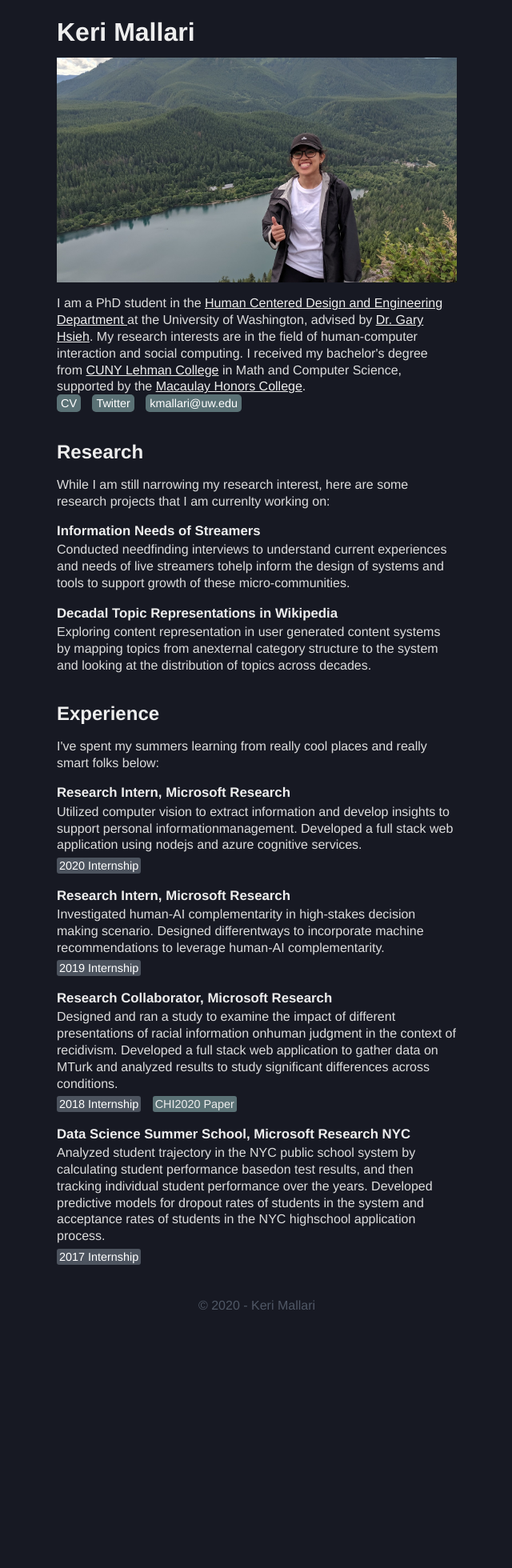
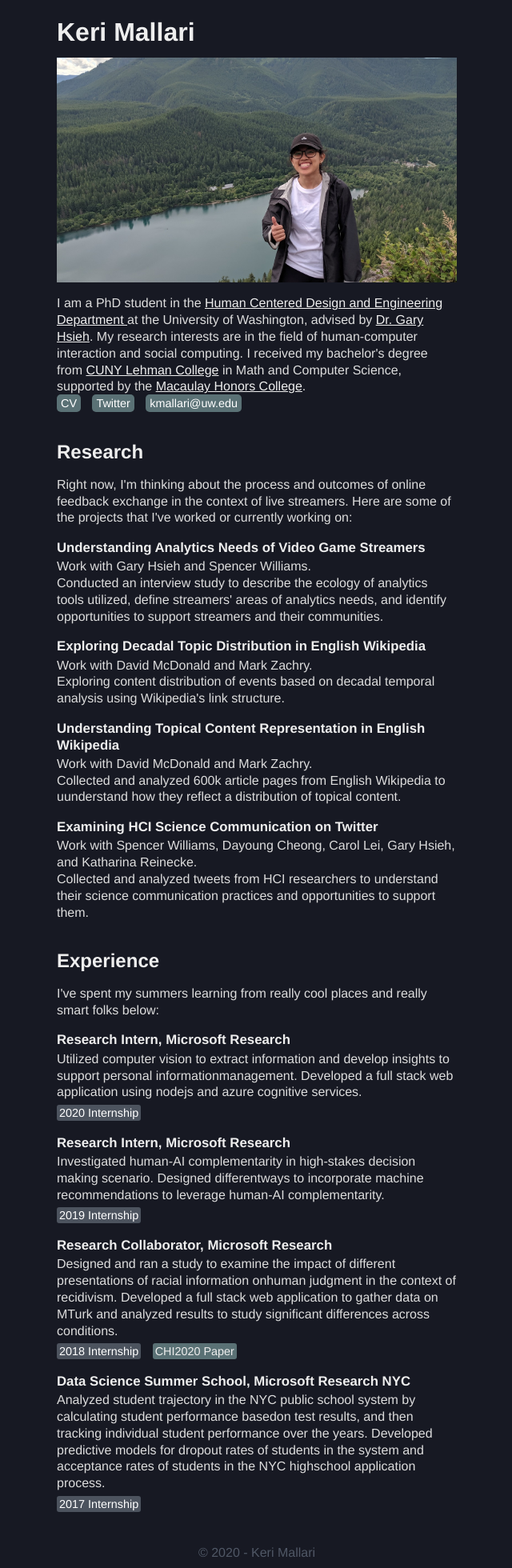
Before and after one commit to kerixyz/temp, a Jekyll site: the page built from index.html, in a window 1280 px wide. Shown: the whole page at 80% size, without its empty margins (319-959 px from the left). Built offline with Jekyll 4.4.1, drawn with Linux system fonts in a browser that asks for light colours; before the commit the page ends 1651 px from its top, so only the background shows below that.

Commit message:
updated description of projects

```diff
--- a/index.html
+++ b/index.html
@@ -5,19 +5,37 @@ title: Keri Mallari
 <div id="research" class="block">
     <h2>Research</h2>
     <p>
-        While I am still narrowing my research interest, here are some research projects that I am currenlty working on:
+        Right now, I'm thinking about the process and outcomes of online feedback exchange in the context of live streamers. Here are some of the projects that I've worked or currently working on:
     </p>
     <div class="project_block">
         <div class="project">
-            <h3>Information Needs of Streamers</h3>
+            <h3>Understanding Analytics Needs of Video Game Streamers</h3>
             <div class="description">
-                Conducted needfinding interviews to understand current experiences and needs of live streamers tohelp inform the design of systems and tools to support growth of these micro-communities.
+                Work with Gary Hsieh and Spencer Williams. </br>
+                Conducted an interview study to describe the ecology of analytics tools utilized, define streamers' areas of analytics needs, and identify opportunities to support streamers and their communities.
+            </div>
+        </div>
+
+        <div class="project">
+            <h3>Exploring Decadal Topic Distribution in English Wikipedia</h3>
+            <div class="description">
+                Work with David McDonald and Mark Zachry. </br>
+                Exploring content distribution of events based on decadal temporal analysis using Wikipedia's link structure.
             </div>
         </div>
         <div class="project">
-            <h3>Decadal Topic Representations in Wikipedia</h3>
+            <h3>Understanding Topical Content Representation in English Wikipedia</h3>
             <div class="description">
-                Exploring content representation in user generated content systems by mapping topics from anexternal category structure to the system and looking at the distribution of topics across decades.
+                Work with David McDonald and Mark Zachry. </br>
+                Collected and analyzed 600k article pages from English Wikipedia to uunderstand how they reflect a distribution of topical content.
+            </div>
+        </div>
+
+        <div class="project">
+            <h3>Examining HCI Science Communication on Twitter</h3>
+            <div class="description">
+                Work with Spencer Williams, Dayoung Cheong, Carol Lei, Gary Hsieh, and Katharina Reinecke. </br>
+                Collected and analyzed tweets from HCI researchers to understand their science communication practices and opportunities to support them.
             </div>
         </div>
         <!-- <div class="project">
```
